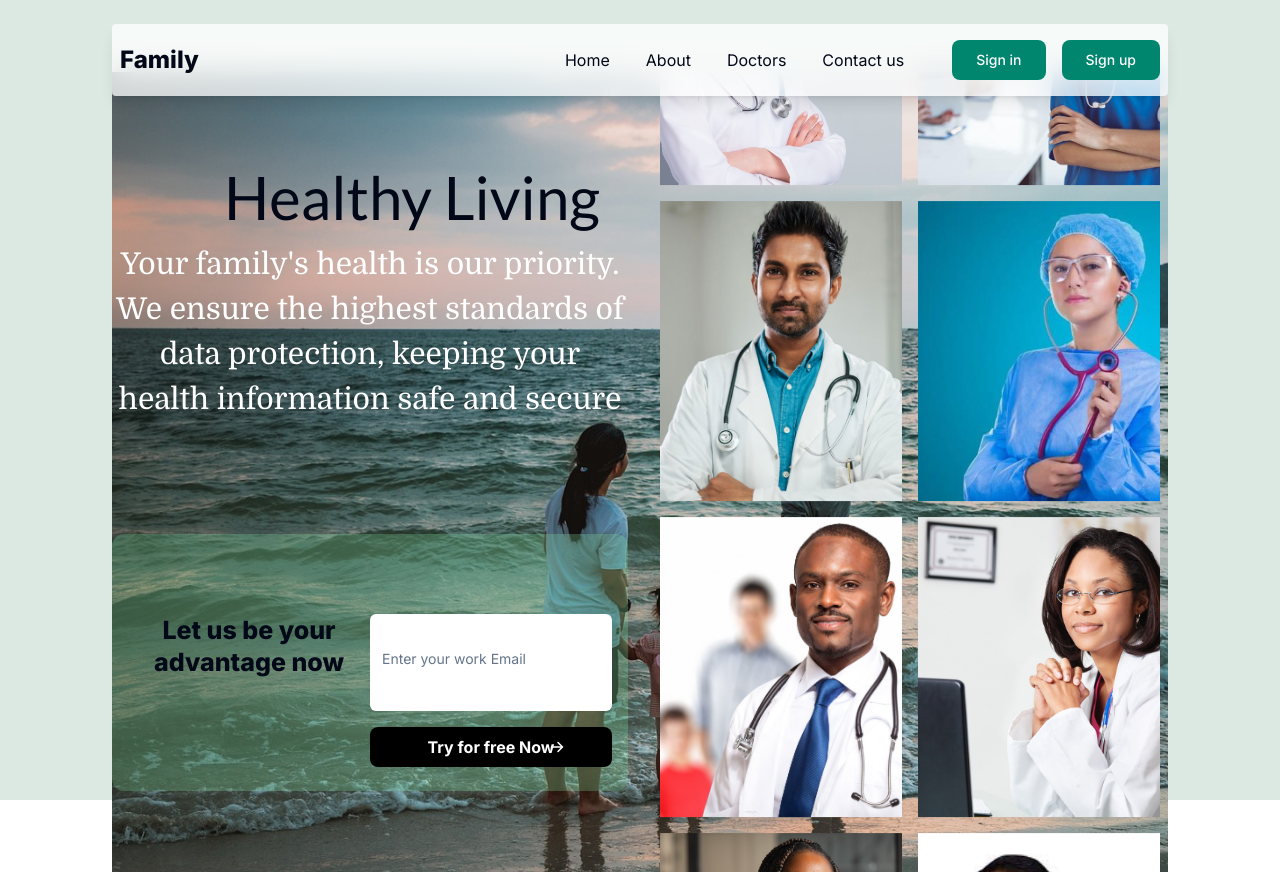
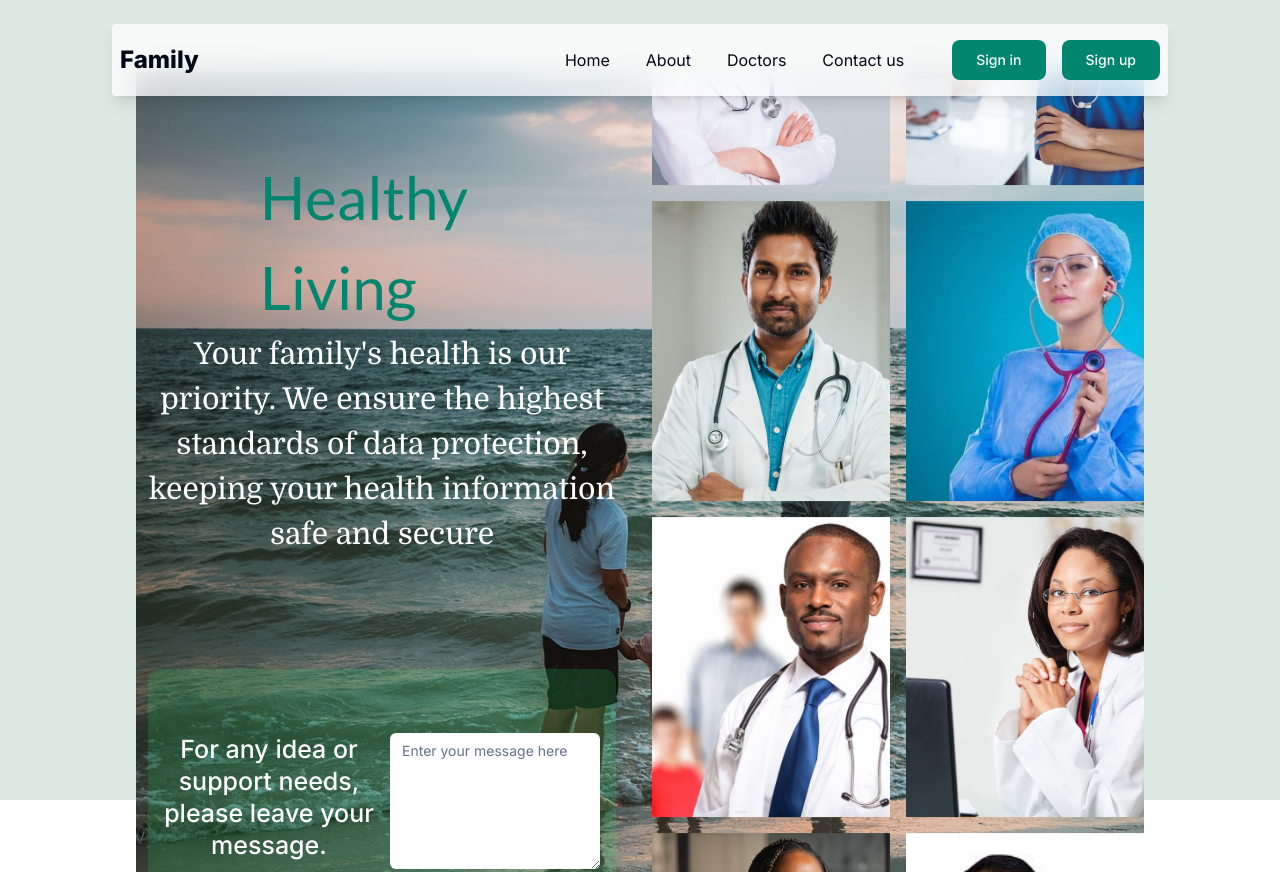
Before and after one commit to jmussamuhindo/Family_Health-, a Next.js app: page / in a window 1280 px wide. After the commit the page ends 800 px from the top, so only its background shows below. Built offline with nearby package versions, Linux system fonts and the light colour scheme.

Commit message:
fix: changes on the landing page

```diff
--- a/src/components/Hero/Hero.tsx
+++ b/src/components/Hero/Hero.tsx
@@ -4,7 +4,7 @@ import { motion } from "framer-motion"
 import Image from "next/image"
 import { useEffect, useRef, useState } from "react"
 import { Arrow } from "../Icons/Icons"
-import { Input } from "../ui/input"
+import { Textarea } from "../ui/textarea"
 
 const Hero = () => {
   const [containerHeight, setContainerHeight] = useState<number>(0)
@@ -36,32 +36,33 @@ const Hero = () => {
       initial={{ opacity: 0 }}
       animate={{ opacity: 1 }}
       transition={{ duration: 2, ease: "easeInOut" }}
-      className="h-screen relative overflow-hidden "
+      className="h-screen fixed right-[136px] left-[136px] overflow-hidden "
       style={{
         backgroundImage: "url('/fam.jpg')",
         backgroundSize: "cover",
         backgroundPosition: "center"
       }}
     >
-      <div className="grid grid-cols-2 gap-6 h-full">
-        <div className="mt-20">
-          <h1 className="font-lato  text-[60px] pl-28">Healthy Living</h1>
+      <div className="grid grid-cols-2 gap-6 h-[90%] ">
+        <div className="mt-20 px-3">
+          <h1 className="font-lato  text-[60px] pl-28 text-primary">
+            Healthy Living
+          </h1>
           <h1 className="font-domine text-[30px] text-white text-center">
             Your family's health is our priority. We ensure the highest
             standards of data protection, keeping your health information safe
             and secure
           </h1>
-          <div className="bg-green-300/25 py-20 px-4 mt-28  rounded-xl grid grid-cols-2 ">
-            <h1 className="font-extrabold w-full text-[25px]  text-center leading-8 ">
-              Let us be your advantage now
+          <div className="bg-green-500/20 py-16 px-4 mt-28  rounded-xl grid grid-cols-2 gap-4 ">
+            <h1 className="font-medium text-white w-full text-[25px]  text-center leading-8 ">
+              For any idea or support needs, please leave your message.
             </h1>
             <span className="space-y-4 ">
-              <Input
-                type="email"
-                placeholder="Enter your work Email"
+              <Textarea
+                placeholder="Enter your message here"
                 className="h-full border-none focus:border-none pb-4 pt-2"
               />
-              <div className=" bg-black relative group hover:bg-secondary transition duration-300 ease-in-out grid place-items-center rounded-lg  py-2 ">
+              <div className=" bg-black relative group hover:bg-secondary/40 cursor-pointer transition duration-300 ease-in-out grid place-items-center rounded-lg  py-2 ">
                 <span className=" transition duration-300 ease-in-out h-full flex items-center justify-center ">
                   <p className="text-white font-bold">Try for free Now</p>
                   <Arrow
```
